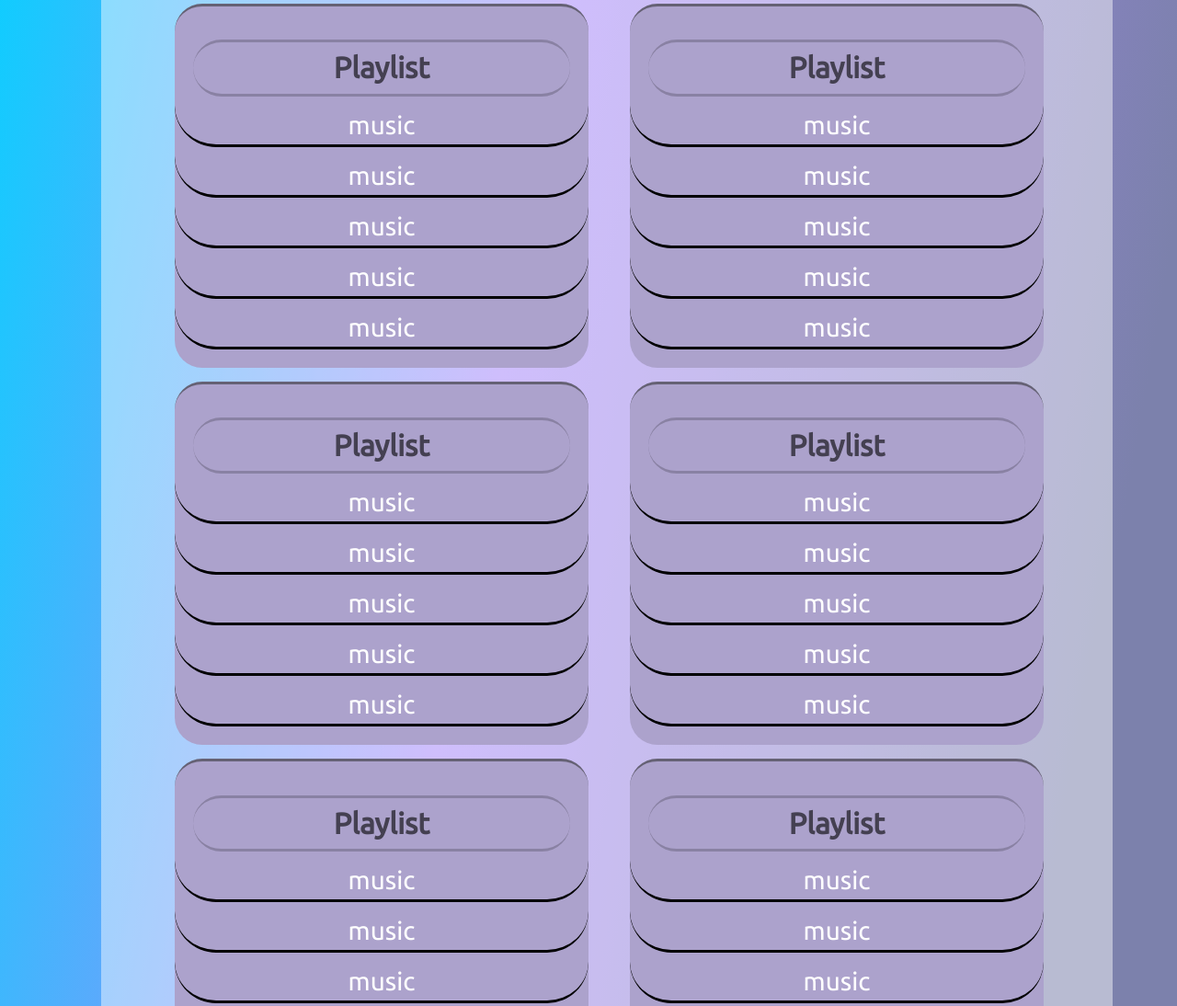
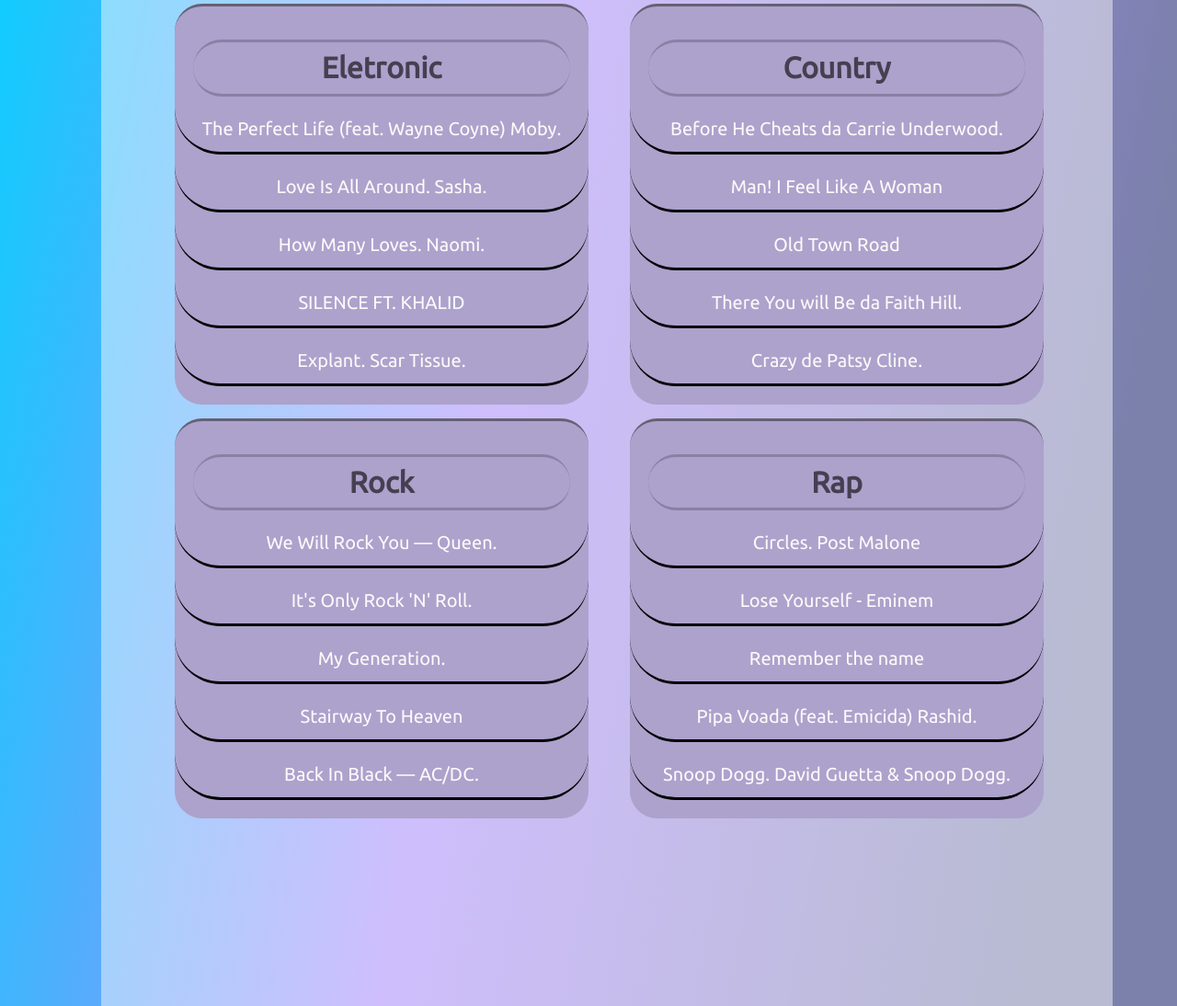
Before and after one commit to KauanLazzarin/Projeto-Site-Musica, a website: page src/views/userPlaylists.html in a window 1280 px wide. Shown: the part 406-1500 px from the top of the page at 92% size. Drawn offline with nearby package versions, Linux system fonts and the light colour scheme.

Commit message:
adicionado músicas na lista

```diff
--- /dev/null
+++ b/public/scripts/userPlaylists.js
@@ -0,0 +1,68 @@
+const playlistOne = [
+    'Eletronic',
+    "The Perfect Life (feat. Wayne Coyne) Moby.",
+    "Love Is All Around. Sasha.",
+    "How Many Loves. Naomi.",
+    "SILENCE FT. KHALID",
+    "Explant. Scar Tissue."
+]
+
+const playlistTwo = [
+    'Rock',
+    "We Will Rock You — Queen.",
+    "It's Only Rock 'N' Roll. ",
+    "My Generation. ",
+    "Stairway To Heaven",
+    "Back In Black — AC/DC.",
+]
+
+const playlistThree = [
+    'Country',
+    'Before He Cheats da Carrie Underwood.',
+    'Man! I Feel Like A Woman',
+    'Old Town Road',
+    'There You will Be da Faith Hill.',
+    'Crazy de Patsy Cline.'
+]
+
+const playlistFour = [
+    'Rap',
+    'Circles. Post Malone',
+    'Lose Yourself - Eminem',
+    'Remember the name ',
+    'Pipa Voada (feat. Emicida) Rashid.',
+    'Snoop Dogg. David Guetta & Snoop Dogg.',
+    'Goodbyes (feat. Young Thug)'
+]
+
+document.querySelectorAll('.user-playlist-one')
+    .forEach(element => {
+        let listId = element.getAttribute('listId')
+        element.innerText = playlistOne[listId]
+        let title = document.querySelector('#playlistOneName')
+        title.innerText = playlistOne[0]
+})
+
+document.querySelectorAll('.user-playlist-two')
+    .forEach (element => {
+        let listId = element.getAttribute('listId')
+        element.innerText = playlistTwo[listId]
+        let title = document.querySelector('#playlistTwoName')
+        title.innerText = playlistTwo[0]
+})
+
+document.querySelectorAll('.user-playlist-three')
+    .forEach (element => {
+        let listId = element.getAttribute('listId')
+        element.innerText = playlistThree[listId]
+        let title = document.querySelector('#playlistThreeTitle')
+        title.innerText = playlistThree[0]
+})
+
+document.querySelectorAll('.user-playlist-four')
+    .forEach (element => {
+        let listId = element.getAttribute('listId')
+        element.innerText = playlistFour[listId]
+        let title = document.querySelector('#playlistFourTitle')
+        title.innerText = playlistFour[0]
+})
--- a/public/styles/playlistsPageStyles.css
+++ b/public/styles/playlistsPageStyles.css
@@ -1,7 +1,7 @@
 
 
 .main-container {
-    max-height: 1320px;
+    max-height: 150vh;
     width: 1100px;
     padding: 30px 30px 0px 80px;
     margin-top: 120px;
@@ -41,12 +41,12 @@
     display: flex;
     align-items: center;
     justify-content: center;
-    width: 220px;
+    padding: 10px;
     font-family: 'Ubuntu';
-    font-size: 28px;
+    font-size: 20px;
     font-weight: 500;
-    color: white;
-    border-radius: 20px;
+    color: rgb(252, 250, 250);
+    border-radius: 40px;
     transition: 100ms;
 }
 
--- a/src/views/userPlaylists.html
+++ b/src/views/userPlaylists.html
@@ -21,54 +21,38 @@
 
              <div class="main-cards-playlist">
                  <ul class="user-playlist">
-                        <h5>Playlist</h5>
-                        <li><a href="">music</a></li>
-                        <li><a href="">music</a></li>
-                        <li><a href="">music</a></li>
-                        <li><a href="">music</a></li>
-                        <li><a href="">music</a></li>
+                        <h5 id="playlistOneName">Playlist</h5>
+                        <li><a href="" class="user-playlist-one" listId= '1'>music</a></li>
+                        <li><a href="" class="user-playlist-one" listId= '2'>music</a></li>
+                        <li><a href="" class="user-playlist-one" listId= '3'>music</a></li>
+                        <li><a href="" class="user-playlist-one" listId= '4'>music</a></li>
+                        <li><a href="" class="user-playlist-one" listId= '5'>music</a></li>
                     </ul>
-                    <ul class="user-playlist">
-                        <h5>Playlist</h5>
-                        <li><a href="">music</a></li>
-                        <li><a href="">music</a></li>
-                        <li><a href="">music</a></li>
-                        <li><a href="">music</a></li>
-                        <li><a href="">music</a></li>
-                    </ul>
-                    <ul class="user-playlist">
-                        <h5>Playlist</h5>
-                        <li><a href="">music</a></li>
-                        <li><a href="">music</a></li>
-                        <li><a href="">music</a></li>
-                        <li><a href="">music</a></li>
-                        <li><a href="">music</a></li>
-                    </ul>
+                 <ul class="user-playlist">
+                    <h5 id="playlistTwoName">Playlist</h5>
+                    <li><a href="" class="user-playlist-two" listId='1'>music</a></li>
+                    <li><a href="" class="user-playlist-two" listId='2'>music</a></li>
+                    <li><a href="" class="user-playlist-two" listId='3'>music</a></li>
+                    <li><a href="" class="user-playlist-two" listId='4'>music</a></li>
+                    <li><a href="" class="user-playlist-two" listId='5'>music</a></li>
+                </ul>
              </div>
              <div class="second-cards-playlist">
                 <ul class="user-playlist">
-                    <h5>Playlist</h5>
-                    <li><a href="">music</a></li>
-                    <li><a href="">music</a></li>
-                    <li><a href="">music</a></li>
-                    <li><a href="">music</a></li>
-                    <li><a href="">music</a></li>
+                    <h5 id="playlistThreeTitle">Playlist</h5>
+                    <li><a href="" class="user-playlist-three" listId= '1'>music</a></li>
+                    <li><a href="" class="user-playlist-three" listId= '2'>music</a></li>
+                    <li><a href="" class="user-playlist-three" listId= '3'>music</a></li>
+                    <li><a href="" class="user-playlist-three" listId= '4' >music</a></li>
+                    <li><a href="" class="user-playlist-three" listId= '5'>music</a></li>
                 </ul>
                 <ul class="user-playlist">
-                    <h5>Playlist</h5>
-                    <li><a href="">music</a></li>
-                    <li><a href="">music</a></li>
-                    <li><a href="">music</a></li>
-                    <li><a href="">music</a></li>
-                    <li><a href="">music</a></li>
-                </ul>
-                <ul class="user-playlist">
-                    <h5>Playlist</h5>
-                    <li><a href="">music</a></li>
-                    <li><a href="">music</a></li>
-                    <li><a href="">music</a></li>
-                    <li><a href="">music</a></li>
-                    <li><a href="">music</a></li>
+                    <h5 id="playlistFourTitle">Playlist</h5>
+                    <li><a href="" class="user-playlist-four" listId = '1'>music</a></li>
+                    <li><a href="" class="user-playlist-four" listId = '2'>music</a></li>
+                    <li><a href="" class="user-playlist-four" listId = '3'>music</a></li>
+                    <li><a href="" class="user-playlist-four" listId = '4'>music</a></li>
+                    <li><a href="" class="user-playlist-four" listId = '5'>music</a></li>
                 </ul>
          </div>
          </div>
@@ -78,5 +62,6 @@
                 <h5>LazzFly AudioPlayer - All Rights Reserved</h5>
             </footer>
         </div>
+        <script src="../../public/scripts/userPlaylists.js"></script>
     </body>
 </html>
```
